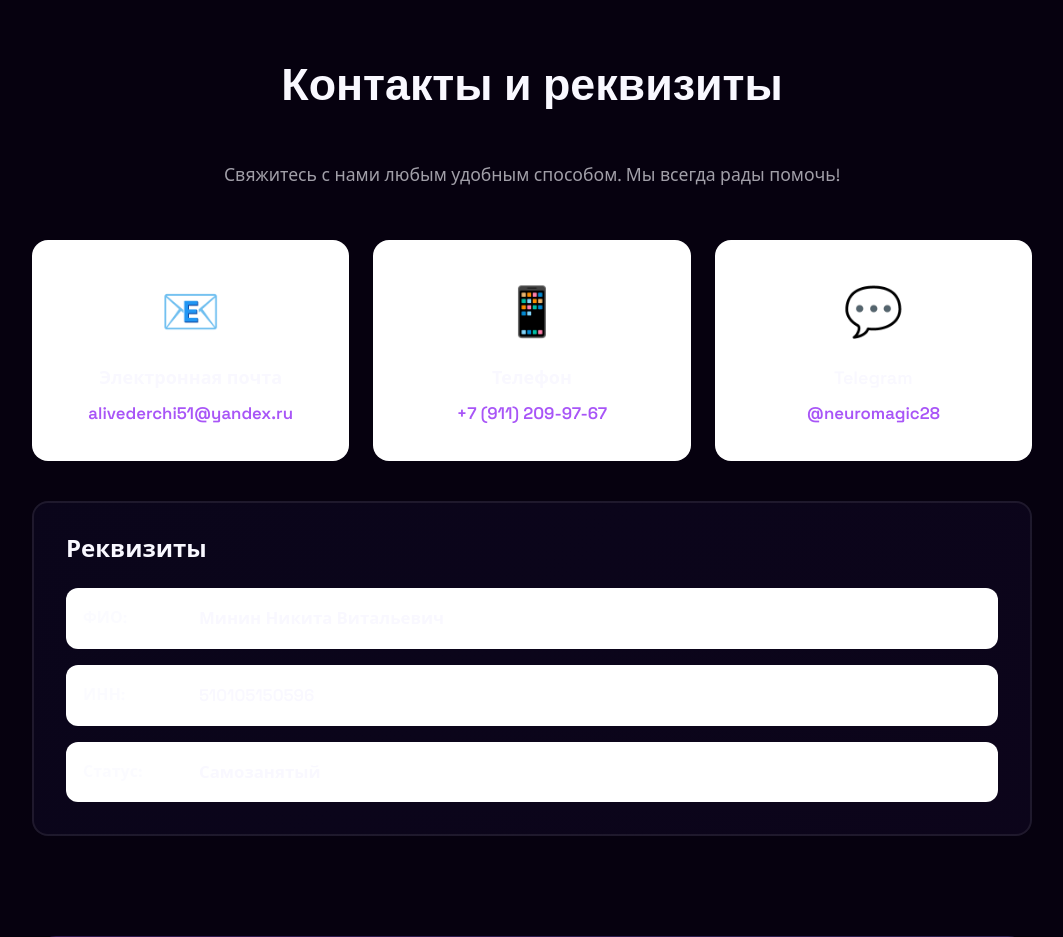
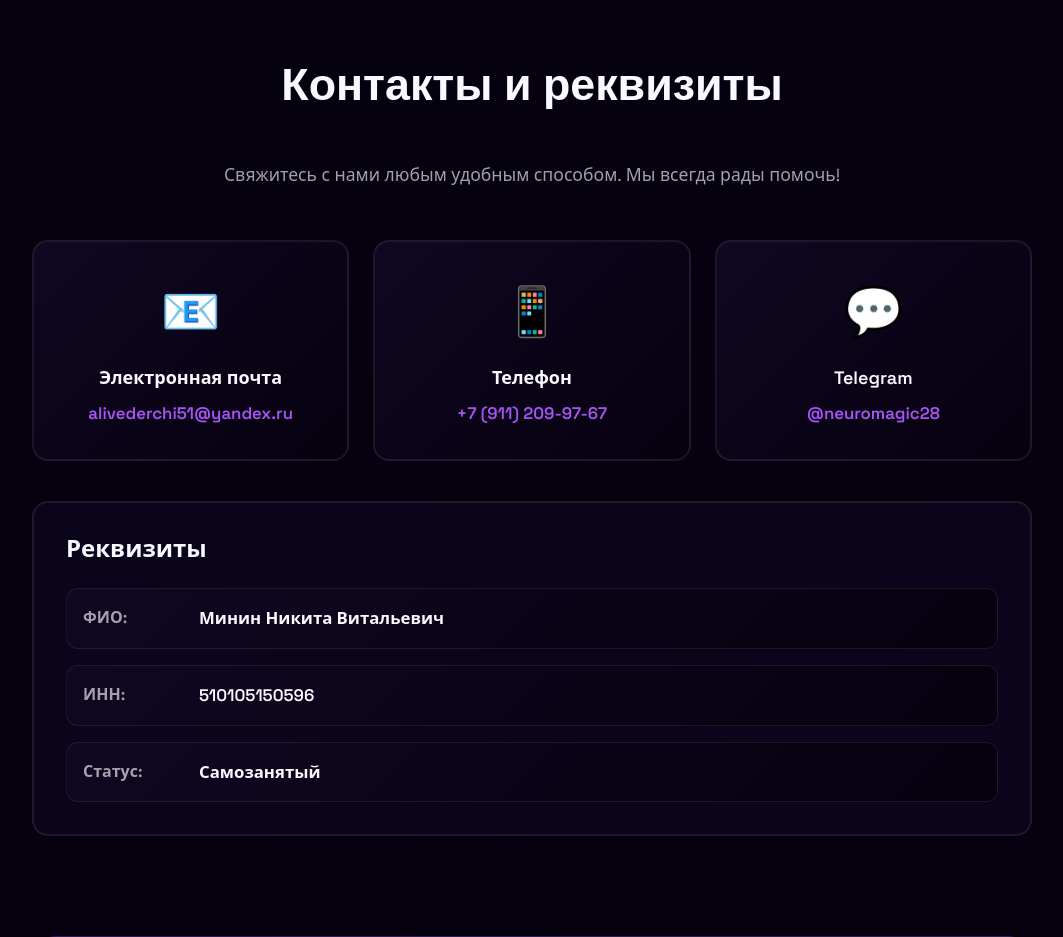
Before and after one commit to Starlight19973/magic_ai, a Python web app: template templates/about.html in a window 1280 px wide; the page is wider, and only the part inside the window is pictured. Shown: the part 3850-4787 px from the top of that part, without its empty margins (108-1171 px from the left). Run offline with Jinja, Linux system fonts and the light colour scheme; the template is opened without the code that fills it: most values are stand-ins (such as "Sample title", 1, 10 or a date in 2020); some web fonts are replaced.

Commit message:
Fix: replace remaining white backgrounds in contact and requisite cards with dark gradients

```diff
--- a/static/css/magic.css
+++ b/static/css/magic.css
@@ -667,7 +667,7 @@ p, ul, ol {
 }
 
 .contact-card {
-  background: #fff;
+  background: linear-gradient(135deg, rgba(17, 8, 36, 0.95), rgba(6, 1, 15, 0.95));
   border: 2px solid var(--magic-border);
   border-radius: 16px;
   padding: 32px;
@@ -729,7 +729,7 @@ p, ul, ol {
   align-items: center;
   gap: 16px;
   padding: 16px;
-  background: #fff;
+  background: linear-gradient(135deg, rgba(17, 8, 36, 0.95), rgba(6, 1, 15, 0.95));
   border-radius: 12px;
   border: 1px solid var(--magic-border);
 }
--- a/templates/base.html
+++ b/templates/base.html
@@ -18,7 +18,7 @@
       rel="stylesheet"
     />
     <link rel="stylesheet" href="{{ url_for('static', filename='css/tokens.css') }}?v=13" />
-    <link rel="stylesheet" href="{{ url_for('static', filename='css/magic.css') }}?v=13" />
+    <link rel="stylesheet" href="{{ url_for('static', filename='css/magic.css') }}?v=14" />
     <link rel="stylesheet" href="{{ url_for('static', filename='css/courses.css') }}?v=3" />
     {% block meta %}{% endblock %}
   </head>
```
